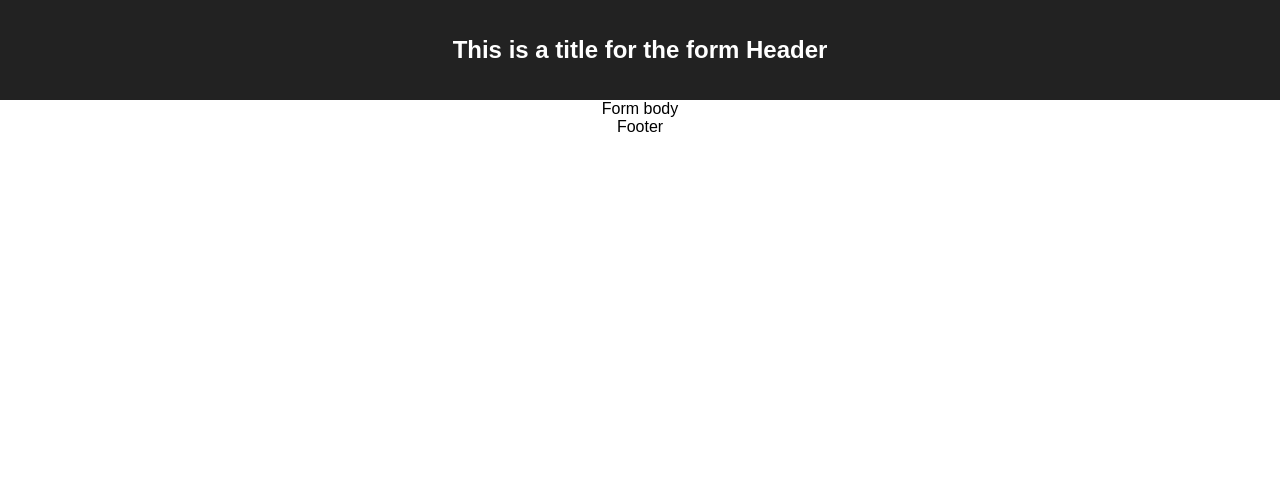
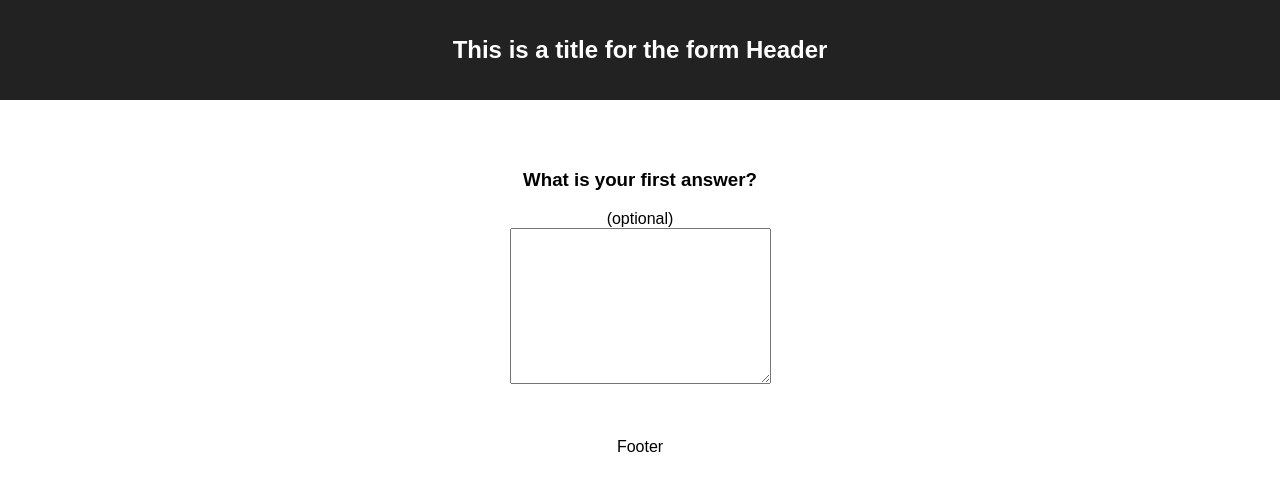
Before and after one commit to antonybudianto/exercise01, a React (Create React App) app: page / in a window 1280 px wide. Shown: the top 490 px of the page. Built offline with nearby package versions, Linux system fonts and the light colour scheme.

Commit message:
Init question system base

```diff
--- /dev/null
+++ b/src/components/Question/QuestionWrapper.js
@@ -0,0 +1,12 @@
+import React from 'react'
+import { QUESTION_TYPE } from '../../constants/question-type'
+import TextQuestion from './TextQuestion/TextQuestion'
+
+const QuestionWrapper = ({ question }) => {
+  if (question.question_type === QUESTION_TYPE.TEXT) {
+    return <TextQuestion question={question} />
+  }
+  return <div>Question type is not available or invalid.</div>
+}
+
+export default QuestionWrapper
--- /dev/null
+++ b/src/components/Question/TextQuestion/TextQuestion.js
@@ -0,0 +1,23 @@
+import React, { Component } from 'react'
+
+class TextQuestion extends Component {
+  render() {
+    const { question, required } = this.props
+    return (
+      <div>
+        <h3>{question.prompt}</h3>
+        <div>{required ? '*Required!' : '(optional)'}</div>
+        <div>
+          <textarea
+            onChange={this.props.onChange}
+            name="textQuestion"
+            cols="30"
+            rows="10"
+          />
+        </div>
+      </div>
+    )
+  }
+}
+
+export default TextQuestion
--- /dev/null
+++ b/src/containers/FormView/components/FormBody/FormBody.css
@@ -0,0 +1,3 @@
+.FormBody {
+  padding: 50px;
+}
--- a/src/containers/FormView/components/FormBody/FormBody.js
+++ b/src/containers/FormView/components/FormBody/FormBody.js
@@ -1,9 +1,23 @@
 import React, { Component } from 'react'
+import { connect } from 'react-redux'
+
+import QuestionWrapper from '../../../../components/Question/QuestionWrapper'
+import './FormBody.css'
 
 class FormBody extends Component {
   render() {
-    return <div>Form body</div>
+    const { form } = this.props
+    const question = this.props.questions[form.currentStep - 1]
+    return (
+      <div className="FormBody">
+        <QuestionWrapper question={question} />
+      </div>
+    )
   }
 }
 
-export default FormBody
+const mapStateToProps = state => ({
+  form: state.form
+})
+
+export default connect(mapStateToProps)(FormBody)
--- a/src/reducers/form.js
+++ b/src/reducers/form.js
@@ -1,4 +1,6 @@
-const initialState = null
+const initialState = {
+  currentStep: 1
+}
 
 export function formReducer(state = initialState, action) {
   switch (action.type) {
```
